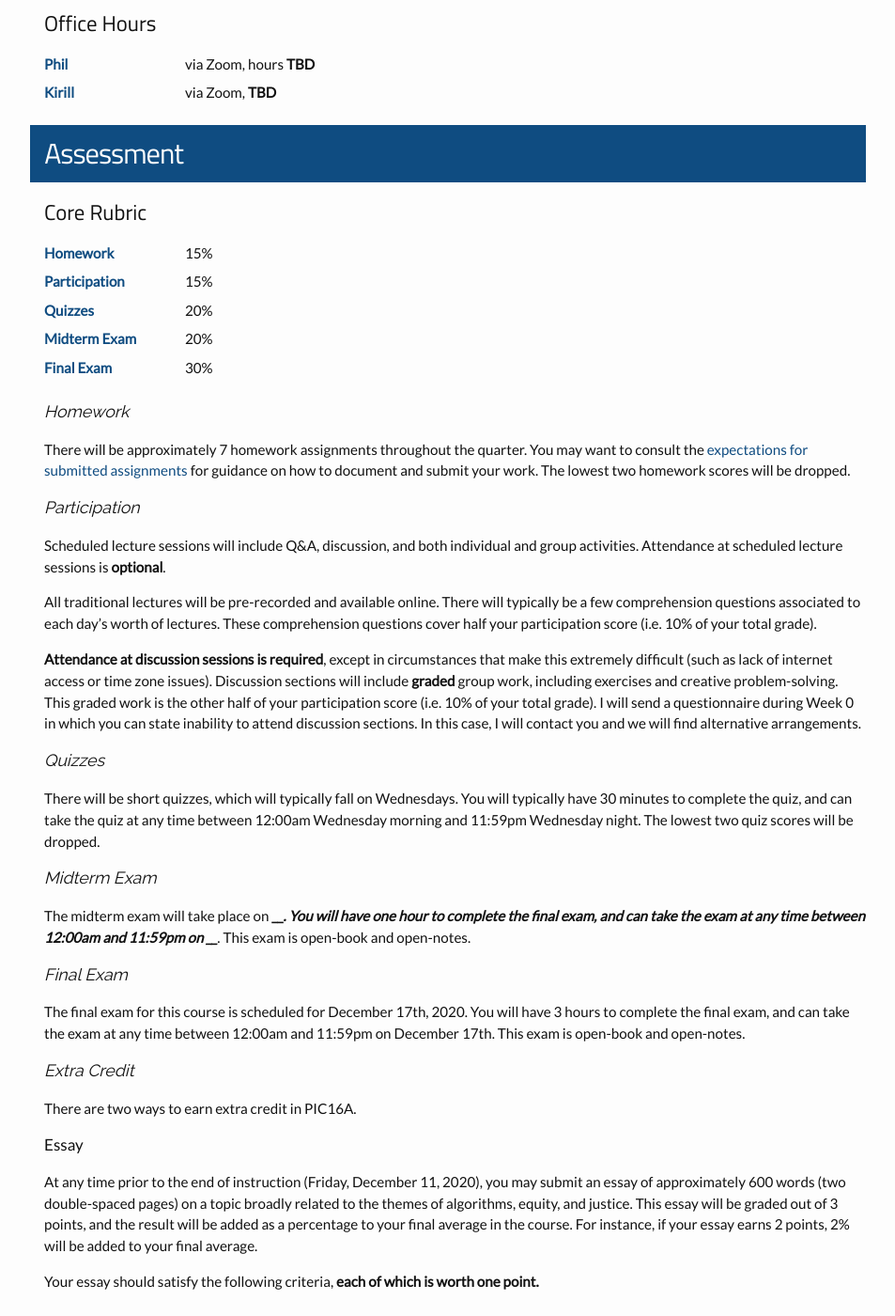
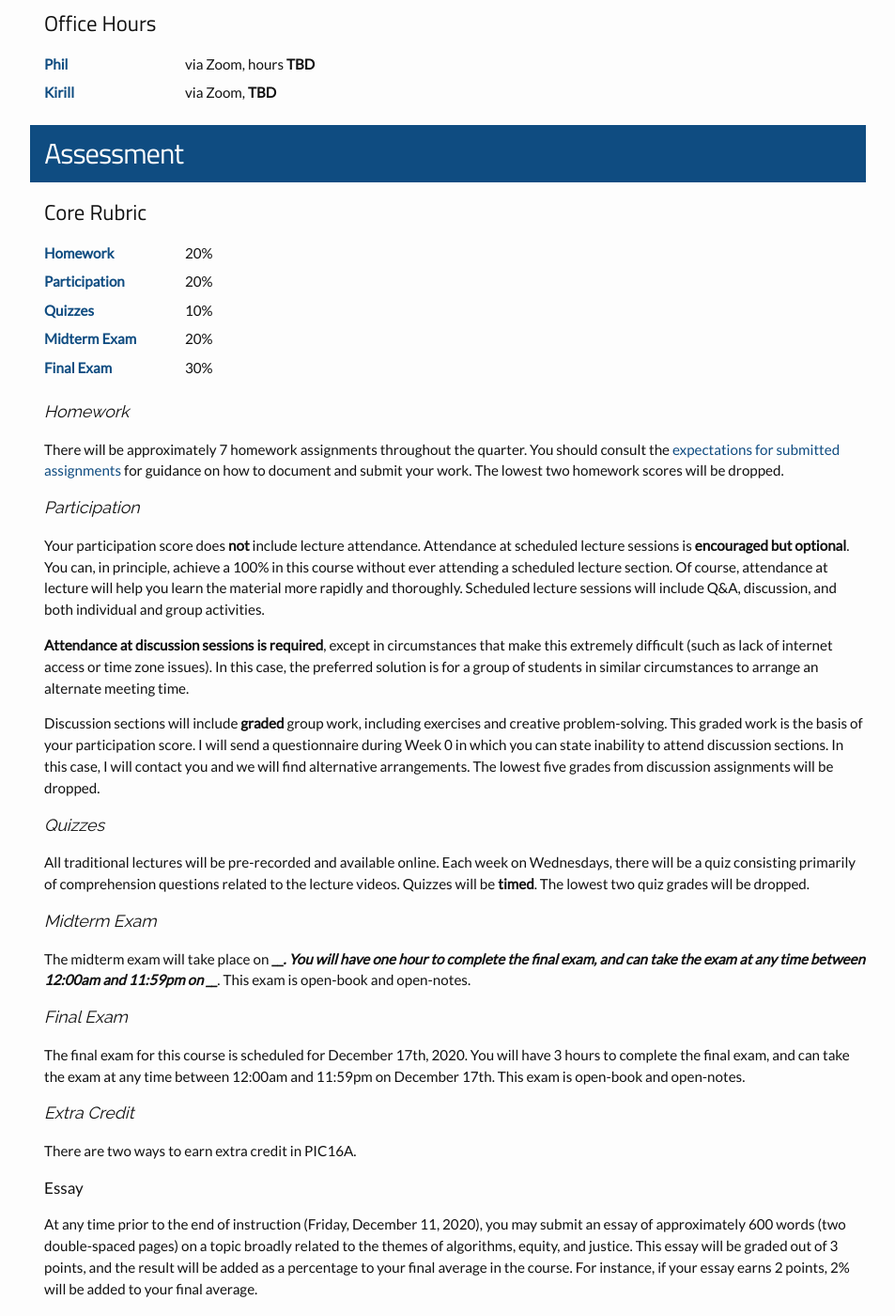
Before and after one commit to PhilChodrow/PIC16A, a Jekyll site: the page built from syllabus.md, in a window 1280 px wide and 1400 px high, scrolled down 1395 px. Shown: the whole window at 94% size, without its empty margins (163-1116 px from the left). Built offline with Jekyll 4.4.1, drawn with Linux system fonts in a browser that asks for light colours; nearby versions of some CDN libraries; some of the changed text lies outside the part shown.

Commit message:
Update syllabus.md

```diff
--- a/syllabus.md
+++ b/syllabus.md
@@ -75,11 +75,11 @@ You can also consult the provisional [course schedule](https://philchodrow.githu
 
 <dl>
   <dt>Homework &nbsp;</dt>
-  <dd> 15%</dd>
+  <dd> 20%</dd>
   <dt>Participation &nbsp;</dt>
-  <dd> 15%</dd>
+  <dd> 20%</dd>
   <dt>Quizzes &nbsp;</dt>
-  <dd> 20%</dd>
+  <dd> 10%</dd>
   <dt>Midterm Exam &nbsp;</dt>
   <dd> 20%</dd>
   <dt>Final Exam &nbsp;</dt>
@@ -88,19 +88,19 @@ You can also consult the provisional [course schedule](https://philchodrow.githu
 
 ### Homework
 
-There will be approximately 7 homework assignments throughout the quarter. You may want to consult the [expectations for submitted assignments](https://nbviewer.jupyter.org/github/PhilChodrow/PIC16A/blob/master/content/w1/expectations_for_assignments.ipynb) for guidance on how to document and submit your work. The lowest two homework scores will be dropped.
+There will be approximately 7 homework assignments throughout the quarter. You should consult the [expectations for submitted assignments](https://nbviewer.jupyter.org/github/PhilChodrow/PIC16A/blob/master/content/w1/expectations_for_assignments.ipynb) for guidance on how to document and submit your work. The lowest two homework scores will be dropped.
 
 ### Participation
 
-Scheduled lecture sessions will include Q&A, discussion, and both individual and group activities. Attendance at scheduled lecture sessions is **optional**.
+Your participation score does **not** include lecture attendance. Attendance at scheduled lecture sessions is **encouraged but optional**. You can, in principle, achieve a 100% in this course without ever attending a scheduled lecture section. Of course, attendance at lecture will help you learn the material more rapidly and thoroughly. Scheduled lecture sessions will include Q&A, discussion, and both individual and group activities.
 
-All traditional lectures will be pre-recorded and available online. There will typically be a few comprehension questions associated to each day's worth of lectures. These comprehension questions cover half your participation score (i.e. 10% of your total grade).
+**Attendance at discussion sessions is required**, except in circumstances that make this extremely difficult (such as lack of internet access or time zone issues). In this case, the preferred solution is for a group of students in similar circumstances to arrange an alternate meeting time.
 
-**Attendance at discussion sessions is required**, except in circumstances that make this extremely difficult (such as lack of internet access or time zone issues). Discussion sections will include **graded** group work, including exercises and creative problem-solving. This graded work is the other half of your participation score (i.e. 10% of your total grade). I will send a questionnaire during Week 0 in which you can state inability to attend discussion sections. In this case, I will contact you and we will find alternative arrangements.
+Discussion sections will include **graded** group work, including exercises and creative problem-solving. This graded work is the basis of your participation score. I will send a questionnaire during Week 0 in which you can state inability to attend discussion sections. In this case, I will contact you and we will find alternative arrangements. The lowest five grades from discussion assignments will be dropped.
 
 ### Quizzes
 
-There will be short quizzes, which will typically fall on Wednesdays. You will typically have 30 minutes to complete the quiz, and can take the quiz at any time between 12:00am Wednesday morning and 11:59pm Wednesday night. The lowest two quiz scores will be dropped.
+All traditional lectures will be pre-recorded and available online. Each week on Wednesdays, there will be a quiz consisting primarily of comprehension questions related to the lecture videos. Quizzes will be **timed**. The lowest two quiz grades will be dropped.
 
 ### Midterm Exam
 
```
Also changed, not shown: other parts of syllabus.md (+1 -1 lines).
